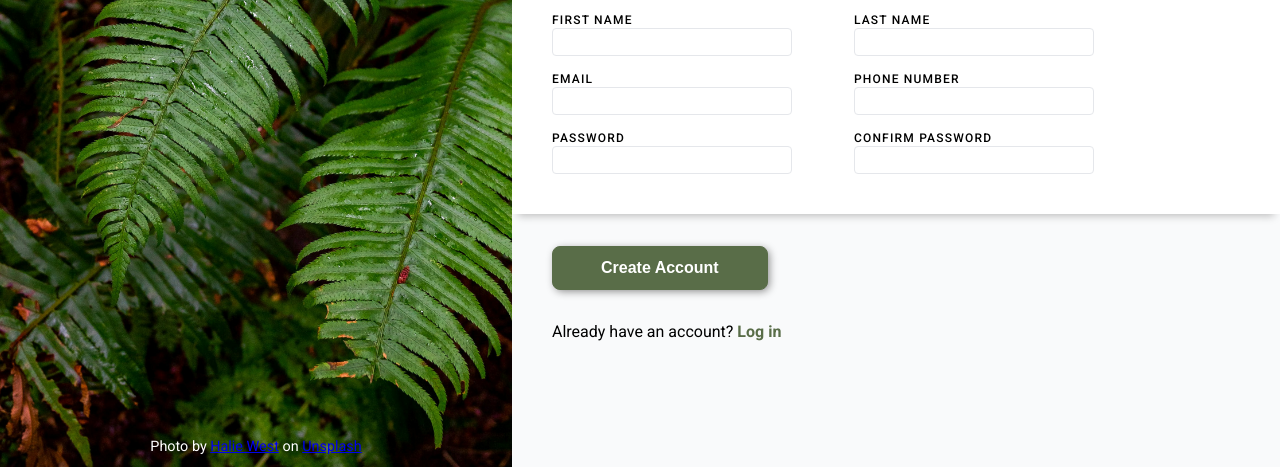
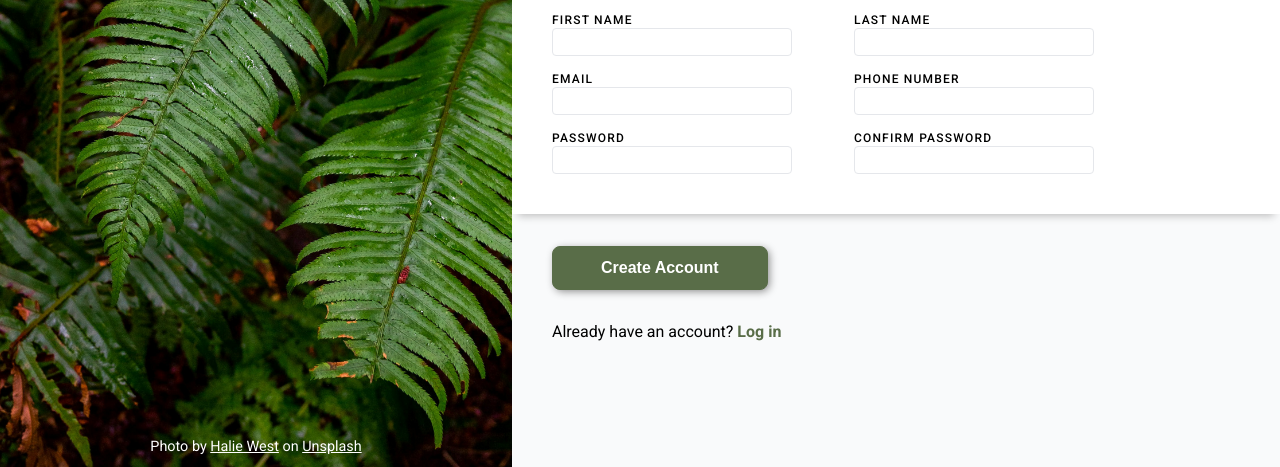
Before and after one commit to daniel-a-r/odin-sign-up-form, a plain HTML site: page index.html in a window 1280 px wide. Shown: the part 333-800 px from the top of the page. Drawn offline with Linux system fonts and the light colour scheme.

Commit message:
change default link color to white

```diff
--- a/style.css
+++ b/style.css
@@ -51,6 +51,7 @@ body {
   font-size: 0.9rem;
 }
 
+.photo-credit a:link,
 .photo-credit a:visited {
   color: white;
 }
```
